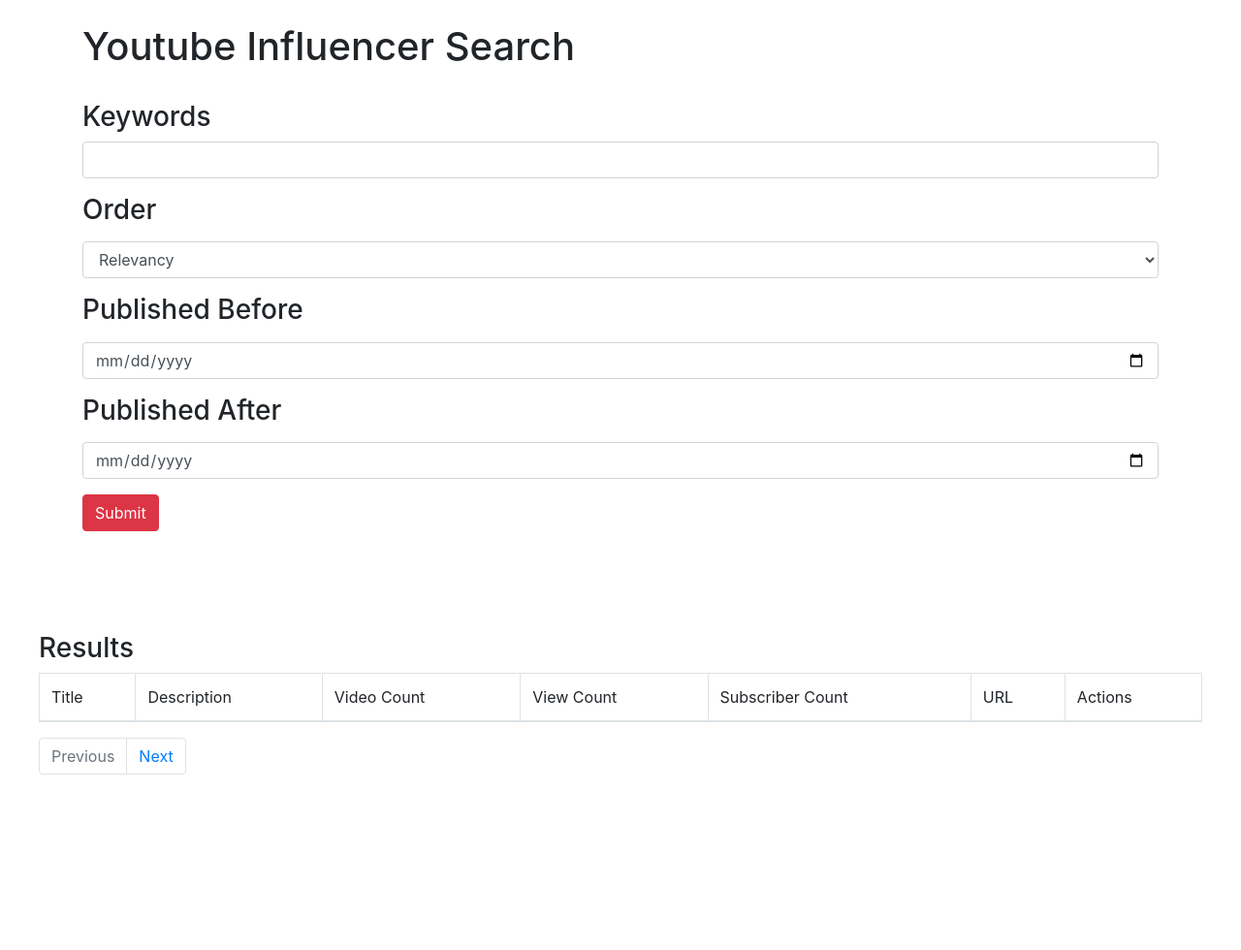
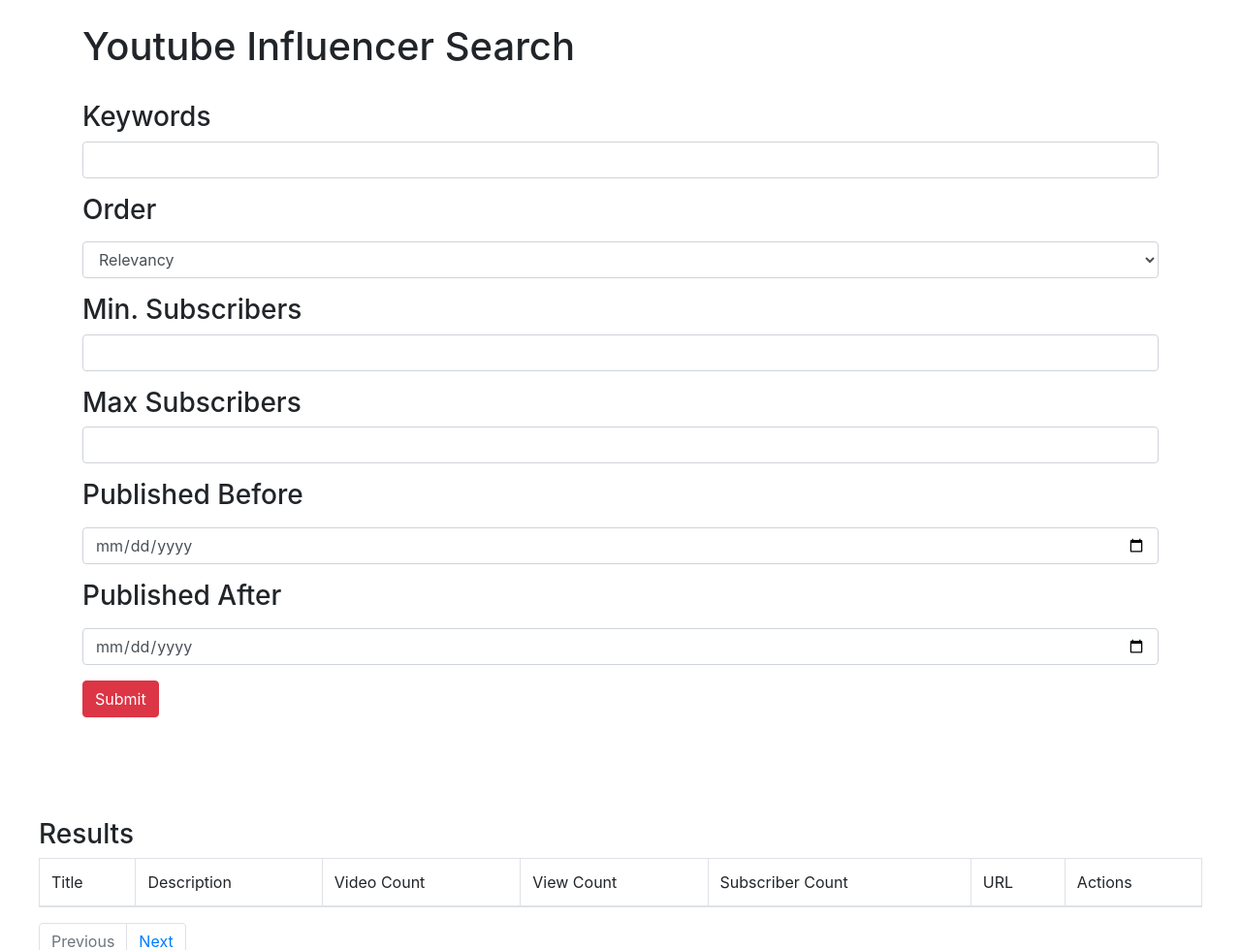
Before and after one commit to anjiewang/youtube-influencer-search, a Flask app: page / in a window 1280 px wide. Shown: the top 980 px of the page at 97% size. Before the commit the page ends 799 px from the top, so only its background shows below. Run offline with Flask 2, Linux system fonts and the light colour scheme; some libraries are stand-ins or nearby versions.

Commit message:
added in filters for subscriber counts

```diff
--- a/server.py
+++ b/server.py
@@ -41,7 +41,14 @@
     # if max_results == "":
     #     max_results = 25
 
-    kw_search = YoutubeVideoData(API_KEY, query, order, published_after, published_before)
+    min_subscriber_count = request.form.get("min_subscriber_count")
+    if min_subscriber_count == "":
+        min_subscriber_count = 0
+    max_subscriber_count = request.form.get("max_subscriber_count")
+    if max_subscriber_count == "":
+        max_subscriber_count = 10000000000000
+
+    kw_search = YoutubeVideoData(API_KEY, query, order, published_after, published_before, min_subscriber_count, max_subscriber_count)
     channel_data = kw_search.get_youtube_data()
 
     return jsonify({"channels":channel_data})
--- a/static/channels.js
+++ b/static/channels.js
@@ -9,9 +9,11 @@
       data: {
         keywords: $('#keywords').val(),
         order: $('#order').val(),
-        max_results: $('#max-results').val(),
+        // max_results: $('#max-results').val(),
         published_before: $('#published-before').val(),
-        published_after: $('#published-after').val()
+        published_after: $('#published-after').val(),
+        min_subscriber_count: $('#min-subscribers').val(),
+        max_subscriber_count: $('#max-subscribers').val()
         //can include another parameter here for the results page
       },
       success: function(response) {
--- a/templates/main.html
+++ b/templates/main.html
@@ -36,6 +36,14 @@
               <option>View Count (Highest to Lowest)</option>
             </select>
           </div>
+
+        <div class="form-group">
+            <h3>Min. Subscribers</h3> <input type="text" class="form-control" id="min-subscribers" name="min_subscribers">
+        </div>
+
+        <div class="form-group">
+            <h3>Max Subscribers</h3> <input type="text" class="form-control" id="max-subscribers" name="max_subscribers">
+        </div>
 
         <div class="form-group">
             <label for="published-before"><h3>Published Before</h3></label>
```
Also changed, not shown: youtube.py (+7 -2 lines).
